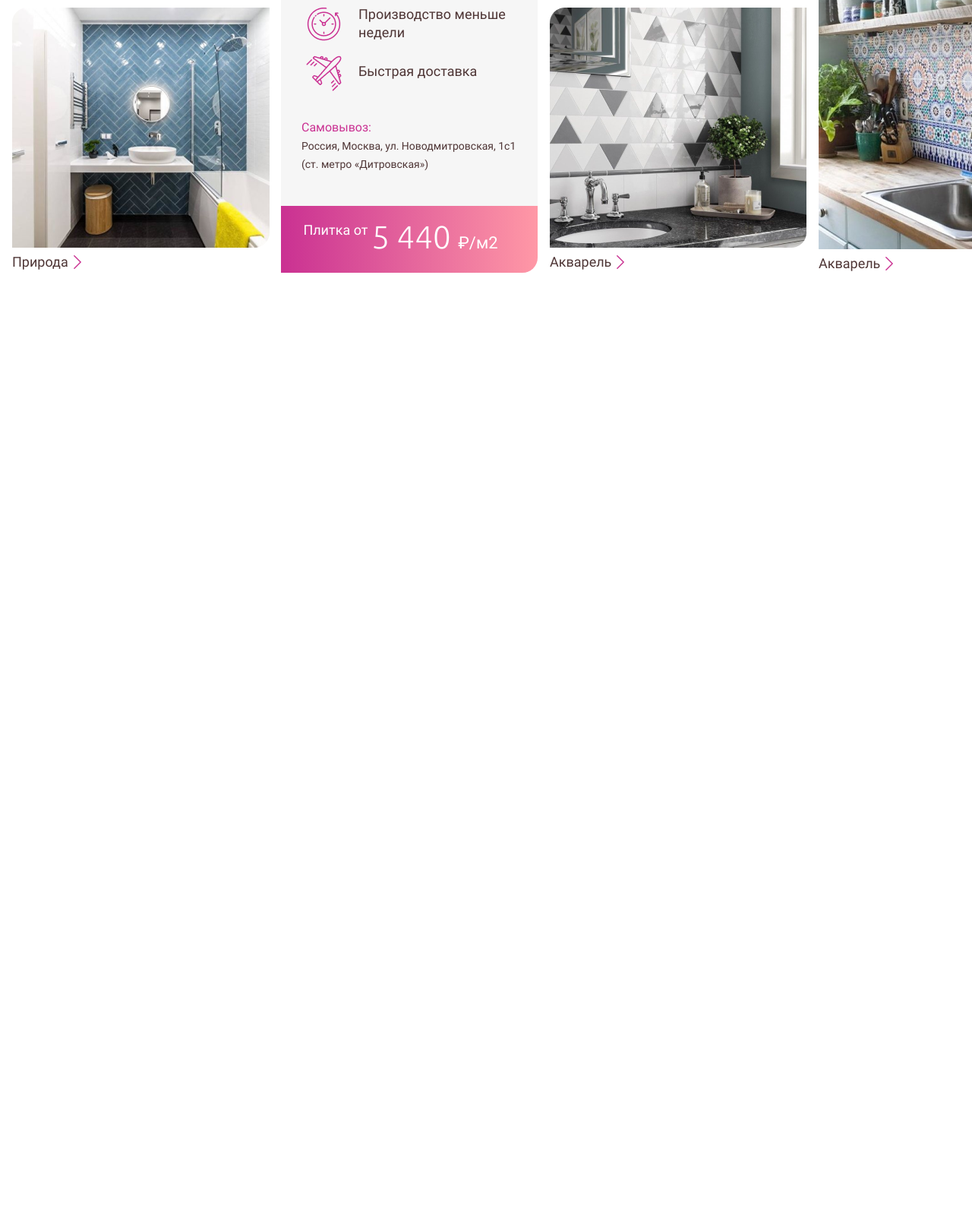
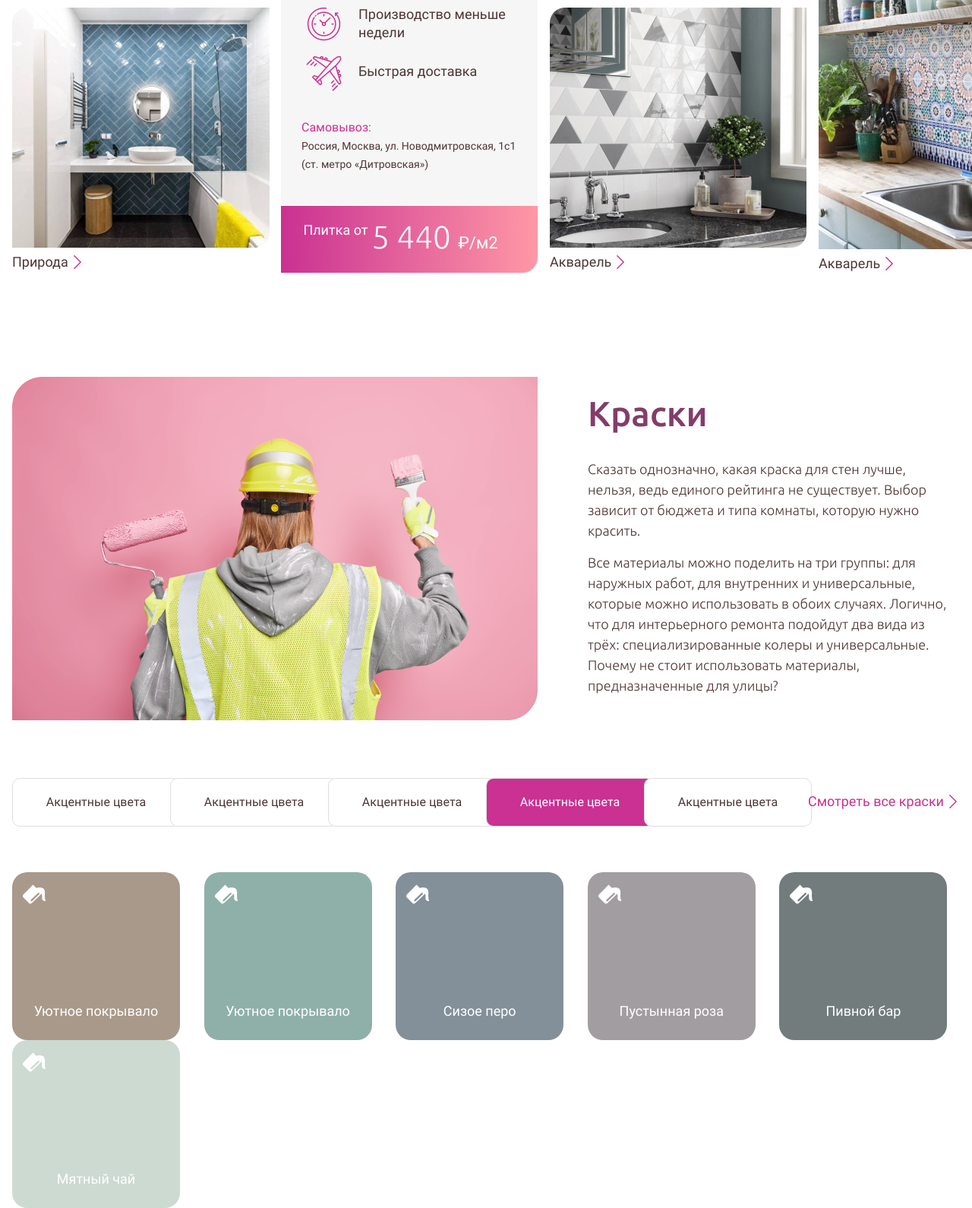
Before and after one commit to Paul-Stepanov/respace, a website built with webpack: page src/index.html in a window 1280 px wide. Shown: the part 4877-6467 px from the top of the page at 76% size. Before the commit the page ends 5236 px from the top, so only its background shows below. Built offline with nearby package versions, Linux system fonts and the light colour scheme; files whose address does not match are found by name.

Commit message:
made paints

```diff
--- a/src/index.html
+++ b/src/index.html
@@ -482,6 +482,89 @@
 
     </section>
 
+    <section class="paints">
+
+        <div class="container">
+
+            <article class="paints__presentation">
+                <img class="paints__presentation-img"
+                     src="img/paints/p_main.png"
+                     alt="paints">
+                <div class="paints__presentation-description">
+                    <h2 class="paints__presentation-title title">Краски</h2>
+                    <p class="paints__presentation-text description">Сказать
+                        однозначно, какая краска для стен лучше, нельзя, ведь
+                        единого рейтинга не существует. Выбор зависит от бюджета
+                        и типа комнаты, которую нужно красить.
+                    </p>
+                    <p class="paints__presentation-text description">Все
+                        материалы можно поделить на три группы: для наружных
+                        работ, для внутренних и универсальные, которые можно
+                        использовать в обоих случаях. Логично, что для
+                        интерьерного ремонта подойдут два вида из трёх:
+                        специализированные колеры и универсальные. Почему не
+                        стоит использовать материалы, предназначенные для улицы?
+                    </p>
+                </div>
+            </article>
+
+            <div class="paints__gallery">
+
+                <div class="paints__buttons">
+                    <a class="paints__btn" href="#">Акцентные цвета</a>
+                    <a class="paints__btn" href="#">Акцентные цвета</a>
+                    <a class="paints__btn" href="#">Акцентные цвета</a>
+                    <a class="paints__btn paints__btn--active"
+                       href="#">Акцентные цвета</a>
+                    <a class="paints__btn" href="#">Акцентные цвета</a>
+                    <a class="paints__detail detail" href="#">Смотреть все
+                        краски</a>
+                </div>
+
+                <div class="paints__slider slider">
+
+                    <div class="paints__slider-card paints__slider-card--bg1">
+                        <img class="paints__card-img" src="img/paints/p1.png"
+                             alt="icon">
+                        <p class="paints__card-text">Уютное покрывало</p>
+                    </div>
+
+                    <div class="paints__slider-card paints__slider-card--bg2">
+                        <img class="paints__card-img" src="img/paints/p1.png"
+                             alt="icon">
+                        <p class="paints__card-text">Уютное покрывало</p>
+                    </div>
+
+                    <div class="paints__slider-card paints__slider-card--bg3">
+                        <img class="paints__card-img" src="img/paints/p1.png"
+                             alt="icon">
+                        <p class="paints__card-text">Сизое перо</p>
+                    </div>
+
+                    <div class="paints__slider-card paints__slider-card--bg4">
+                        <img class="paints__card-img" src="img/paints/p1.png"
+                             alt="icon">
+                        <p class="paints__card-text">Пустынная роза</p>
+                    </div>
+
+                    <div class="paints__slider-card paints__slider-card--bg5">
+                        <img class="paints__card-img" src="img/paints/p1.png"
+                             alt="icon">
+                        <p class="paints__card-text">Пивной бар</p>
+                    </div>
+
+                    <div class="paints__slider-card paints__slider-card--bg6">
+                        <img class="paints__card-img" src="img/paints/p1.png"
+                             alt="icon">
+                        <p class="paints__card-text">Мятный чай</p>
+                    </div>
+
+                </div>
+            </div>
+        </div>
+
+    </section>
+
 </main>
 <!-- MAIN ↑ -->
 
--- a/src/index.scss
+++ b/src/index.scss
@@ -9,3 +9,4 @@
 @import 'style/instagram';
 @import 'style/new_wallpaper';
 @import 'style/tile';
+@import 'style/paints';
--- /dev/null
+++ b/src/style/_paints.scss
@@ -0,0 +1,105 @@
+.paints {
+  margin-bottom: 146px;
+
+  &__presentation {
+    display: grid;
+    grid-template-columns: repeat(2, 1fr);
+    align-items: center;
+    margin-bottom: 76px;
+  }
+
+  &__presentation-img {
+    margin-right: 66px;
+  }
+
+  &__presentation-description {
+  }
+
+  &__presentation-title {
+    margin-bottom: 30px;
+  }
+
+  &__presentation-text {
+    margin-bottom: 15px;
+    padding-right: 5px;
+  }
+
+  &__gallery {
+
+  }
+
+  &__buttons {
+    margin-bottom: 60px;
+    display: grid;
+    grid-template-columns: repeat(auto-fit, minmax(200px, 1fr));
+  }
+
+  &__btn {
+    width: 221px;
+    height: 64px;
+    border-radius: 10px;
+    border: 1px solid #DEDEDE;
+    background: $white;
+    padding: 19px 11px;
+    color: $brown;
+    font-family: Ubuntu-400, serif;
+    font-size: 16px;
+    display: flex;
+    justify-content: center;
+    align-items: center;
+
+    &--active {
+      background: $violet;
+      color: $white;
+    }
+  }
+
+  &__detail {
+    align-self: center;
+    justify-self: end;
+  }
+
+  &__slider {
+  }
+
+  &__slider-card {
+    width: 221px;
+    height: 221px;
+    border-radius: 20px;
+    display: grid;
+    grid-template-rows: repeat(2, 1fr);
+    padding: 14px;
+    &--bg1{
+      background: #A9998A;
+    }
+    &--bg2{
+      background: #8FB0A9;
+    }
+    &--bg3{
+      background: #839099;
+    }
+    &--bg4{
+      background: #A29DA1;
+    }
+    &--bg5{
+      background: #727C7D;
+    }
+    &--bg6{
+      background: #CDDAD1;
+    }
+  }
+
+  &__card-img {
+    align-self: start;
+    justify-self: start;
+  }
+
+  &__card-text {
+    color: $white;
+    font-family: Ubuntu-400, serif;
+    font-size: 18px;
+    align-self: end;
+    justify-self: center;
+    margin-bottom: 15px;
+  }
+}
```
Also changed, not shown: src/img/paints/p1.png (added), src/img/paints/p_main.png (added).
